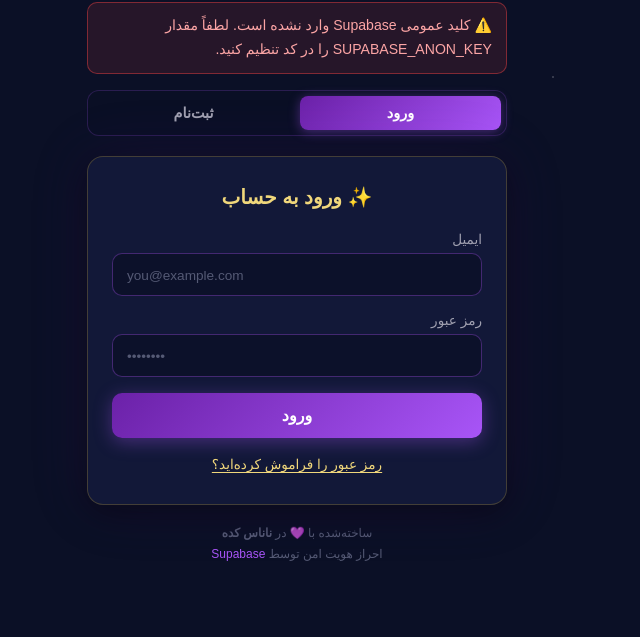
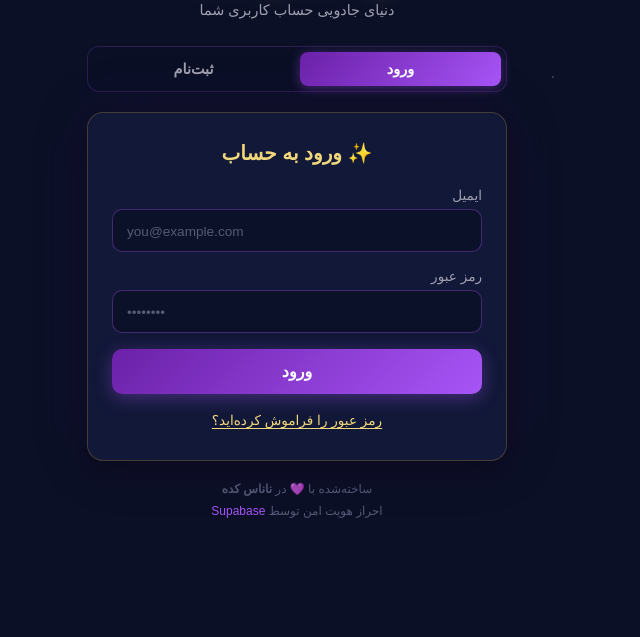
Before and after one commit to amirhoseinhashemipoor-spec/NanaS-kade, a plain HTML site: page index.html in a window 1280 px wide. Shown: the part 163-800 px from the top of the page, without its empty margins (343-983 px from the left). Drawn offline with nearby package versions, Linux system fonts and the light colour scheme; a small style sheet from the web is missing.

Commit message:
Update index.html

```diff
--- a/index.html
+++ b/index.html
@@ -549,7 +549,7 @@
         //    ⚠️ هیچ کلید خصوصی/secret را اینجا قرار ندهید.
         // ============================================================
         const SUPABASE_URL = 'https://hnmelfroqpmhfjwnrfmn.supabase.co';
-        const SUPABASE_ANON_KEY = ''; // ⬅️ کلید عمومی Publishable را اینجا وارد کنید
+        const SUPABASE_ANON_KEY = 'sb_publishable_MkGb2ibtio1V63qRE4ochg_NQMLFdfG'; // ⬅️ کلید عمومی Publishable را اینجا وارد کنید
 
         // آدرس بازگشت برای ایمیل‌ها (سازگار با GitHub Pages)
         const REDIRECT_URL = window.location.origin + window.location.pathname;
```
